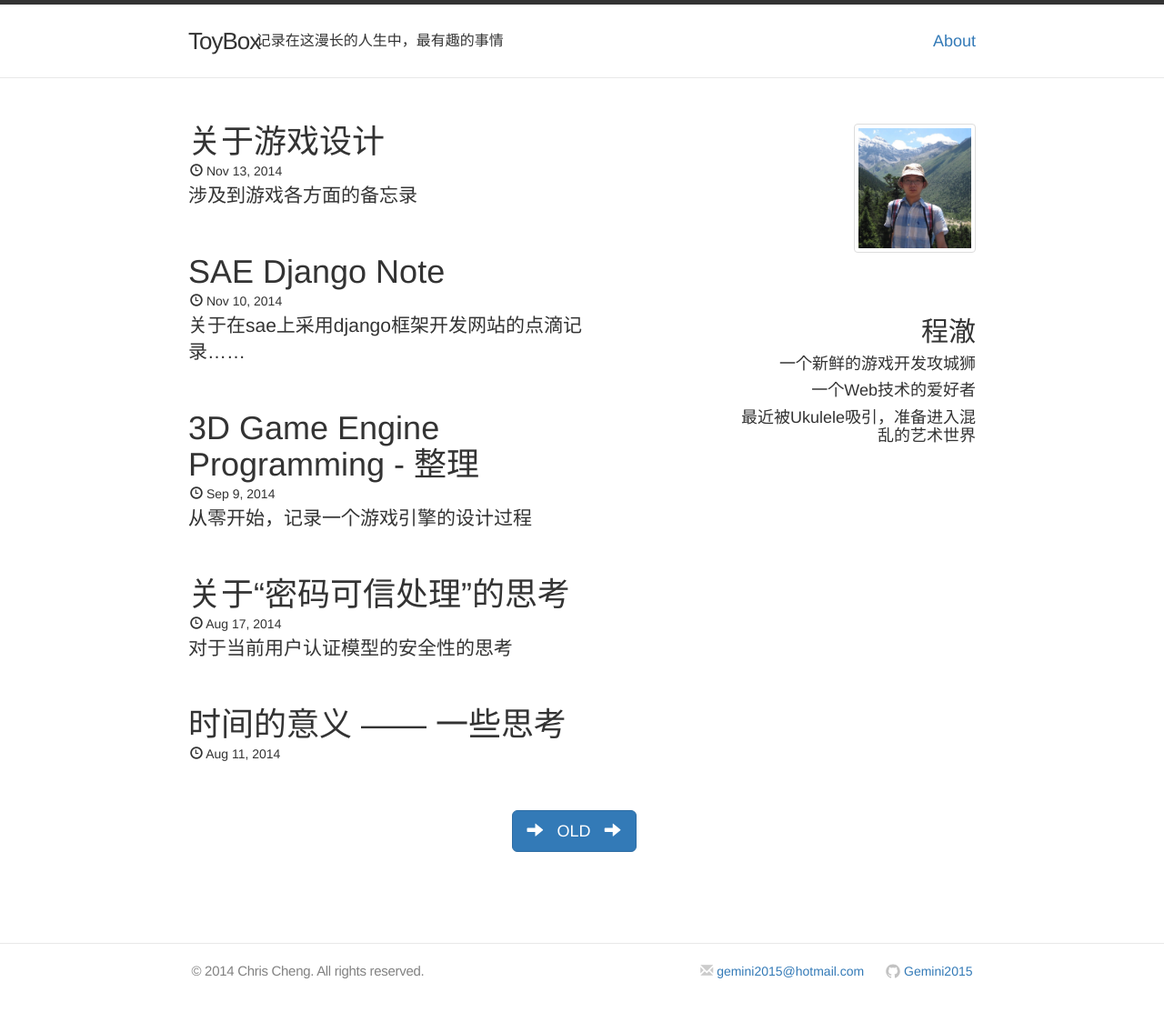
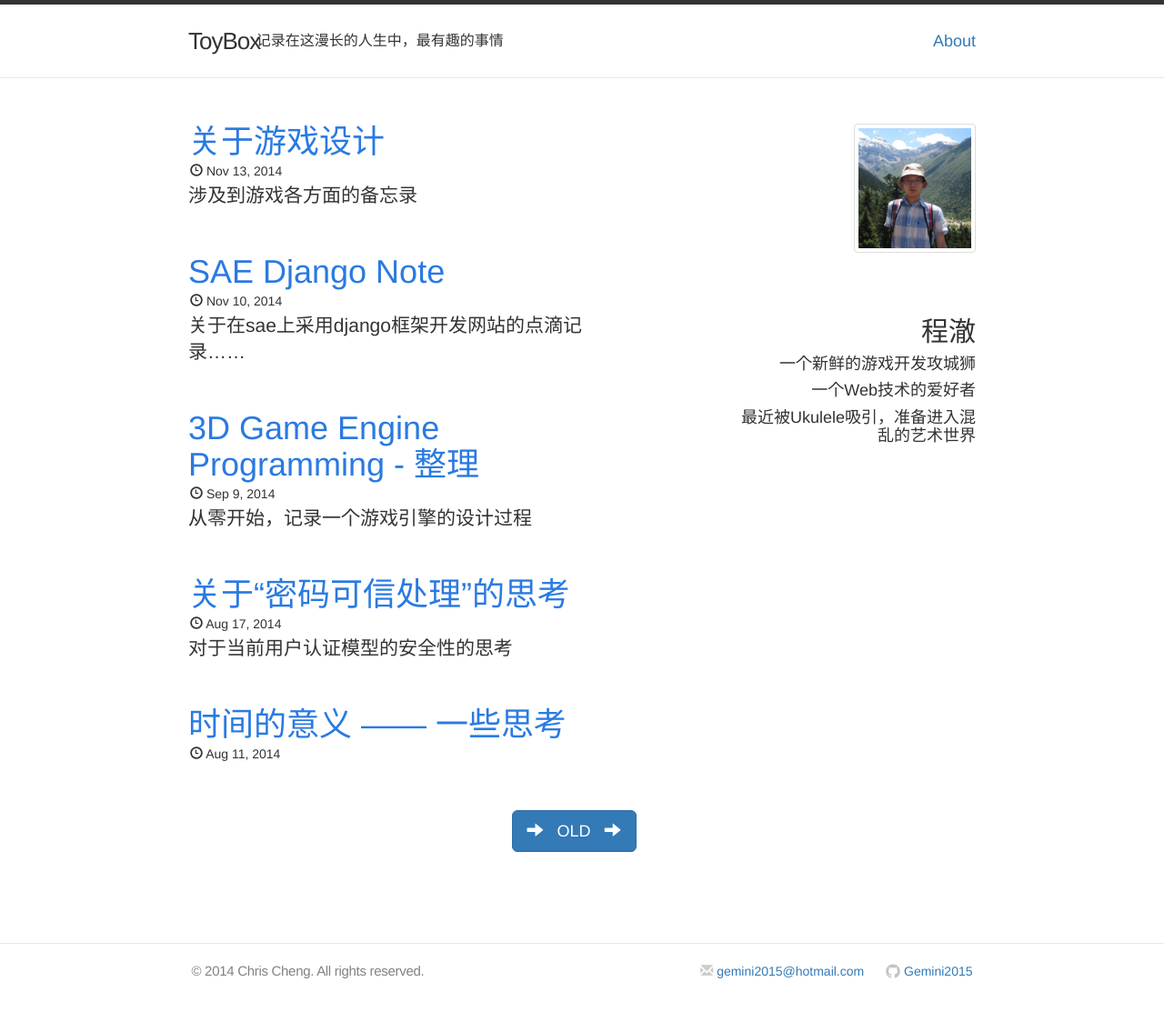
Before and after one commit to Gemini2015/gemini2015.github.io, a Jekyll site: the page built from index.html, in a window 1280 px wide. Shown: the whole page at 91% size. Built offline with Jekyll 4.4.1, drawn with Linux system fonts in a browser that asks for light colours; nearby versions of some CDN libraries; the list of posts is cut into pages by our own code; comment, search, counter and statistics services are not loaded.

Commit message:
update main css: add tag a color

```diff
--- a/css/main.css
+++ b/css/main.css
@@ -313,7 +313,11 @@ a:visited { color: #205caa; }
 {
   margin-top: 50px;
   margin-bottom: 50px;
+}
 
+.post-item > a
+{
+  color: #2a7ae2; text-decoration: none;
 }
 
 .post-time
```
